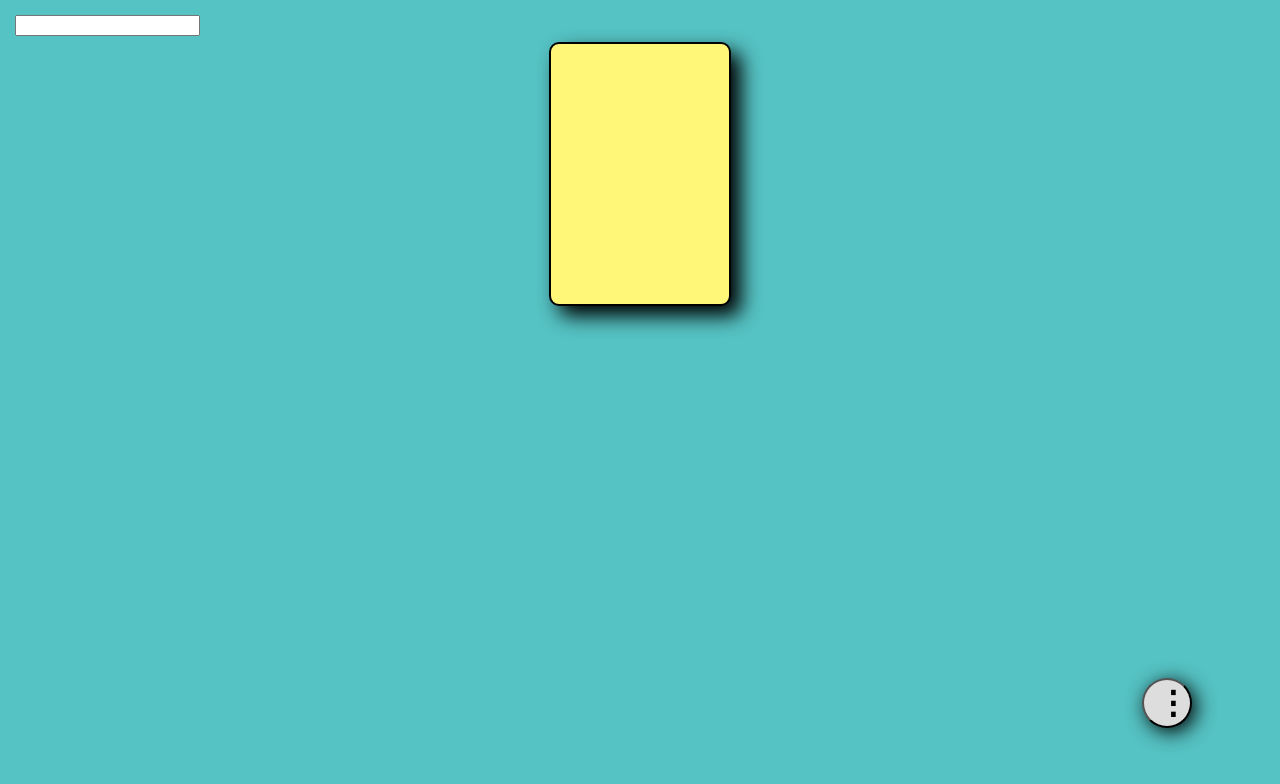
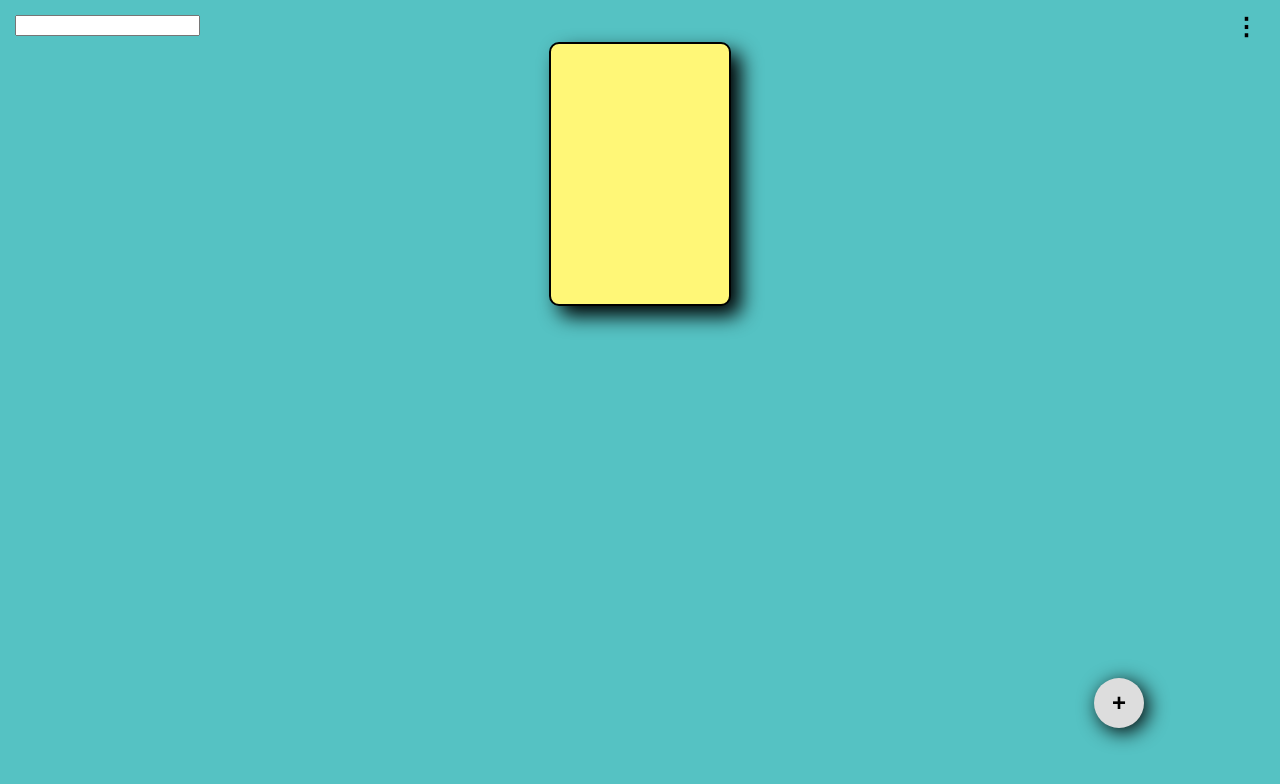
Before and after one commit to marcus7777/sky-library, a website built with Vite: page index.html in a window 1280 px wide. Built offline with nearby package versions, Linux system fonts and the light colour scheme.

Commit message:
adding ..

```diff
--- a/cards.css
+++ b/cards.css
@@ -157,12 +157,11 @@ h1 {
 }*/
 .fab {
   position: fixed;
-  right: 10vh;
+  right: 10vw;
   bottom: 10vh;
-  font-size: 2vh;
   padding: 1%;
-  font-weight: 900;
-  font-size: 200%;
+  font-weight: 600;
+  font-size: 150%;
   border-radius: 50%;
   background-color: #ddd;
   line-height: 20px;
@@ -171,6 +170,18 @@ h1 {
   width: 50px;
   height: 50px;
   z-index: 1000;
+  border: none;
+}
+.top-right {
+  position: fixed;
+  top: 1vh;
+  right: 1vh;
+  font-weight: 900;
+  line-height: 20px;
+  background-color: #0000;
+  cursor: pointer;
+  border: none;
+  font-size: 150%;
 }
 /*.dropDownElements {
   position: relative;
--- a/cards.ts
+++ b/cards.ts
@@ -16,8 +16,8 @@ function makeHash(card) {
   delete obj.subCards; //removes a property from an object: removing the subcards from each card so that the hash won't change when adding subcards
   const str = JSON.stringify(obj);
   let hash = 0;
-  if (str.length == 0) { //returns 0 (maybe useless?)
-    return hash;
+  if (str.length == 0) {
+    return "empty000";
   }
   for (let i = 0; i < str.length; i++) {
     let char = str.charCodeAt(i);
@@ -45,7 +45,7 @@ function savesToLocalStorage(file, cb) { //cb is a callback function that is cal
   }
   reader.readAsText(file)
 }
-function saveFile(text, title) {
+function saveFile(text, title) { //saves the file to the local download
   const link = document.createElement("a");
   const file = new Blob([text], { type: 'text/plain' });
   link.href = URL.createObjectURL(file);
@@ -55,7 +55,7 @@ function saveFile(text, title) {
 }
 // swop the order of the cards
 const store = reactive({ //updates the html immediately
-  curser:0,
+  curser: 0,
   pageTitle: '',
   root: {
     title: '',
@@ -74,6 +74,13 @@ const store = reactive({ //updates the html immediately
     // look at the card and decide if it should be shown in the main list
     // trail is the path to the current card
     const topTrail = window.location.hash.slice(1).split("/").slice(0, -1)[0]
+    console.log("topTrail", topTrail)
+    if (!card) {
+      return false
+    }
+    if (this.root.hideDone && card.done) {
+      return false
+    }
     return true
   },
   newCard: {
--- a/index.html
+++ b/index.html
@@ -22,7 +22,8 @@
 
         <label for="hideDone">Hide Done</label>-->
 
-        <button class="fab" @click="store.menuClick()">⋮</button>
+        <button class="fab"       @click="store.addClick()" > + </button>
+        <button class="top-right" @click="store.menuClick()"> ⋮ </button>
         <!-- <input type="number" v-model="store.showNext" >
         <label for="showNext">Show Next</label> -->
       </div>
@@ -76,8 +77,8 @@
                 <button v-if="store.cards[1] && store.curser > 0" @click="store.makeSubCard(i, i-1)"> ↓ </button>
                 <button v-if="store.cards[1] && !store.curser > 0" @click="store.makeSubCard(i, i+1)"> ↓ </button>
                 <button @click="store.makeMainCard(i)"> ↑ </button>
-                <button v-if="store.cards[1] && store.curser > 0" @click="store.swapCards(i, i-1)">&lt;</button> <!-- move cards -->
-                <button v-if="store.cards[1] && store.curser !== store.cards.length - 1" @click="store.swapCards(i, i+1)">&gt;</button>
+                <button v-if="store.cards[1] && store.curser > 0" @click="store.swapCards(i, i-1)">&lt;</button> <!-- < move cards -->
+		<button v-if="store.cards[1] && store.curser !== store.cards.length - 1" @click="store.swapCards(i, i+1)">&gt;</button> <!-- > move cards -->
               </div>
               <div :data-index="i" v-else class="inner" @click="store.curser = i" >
                 <h2 :data-index="i" > {{ card.title }} </h2>
```
